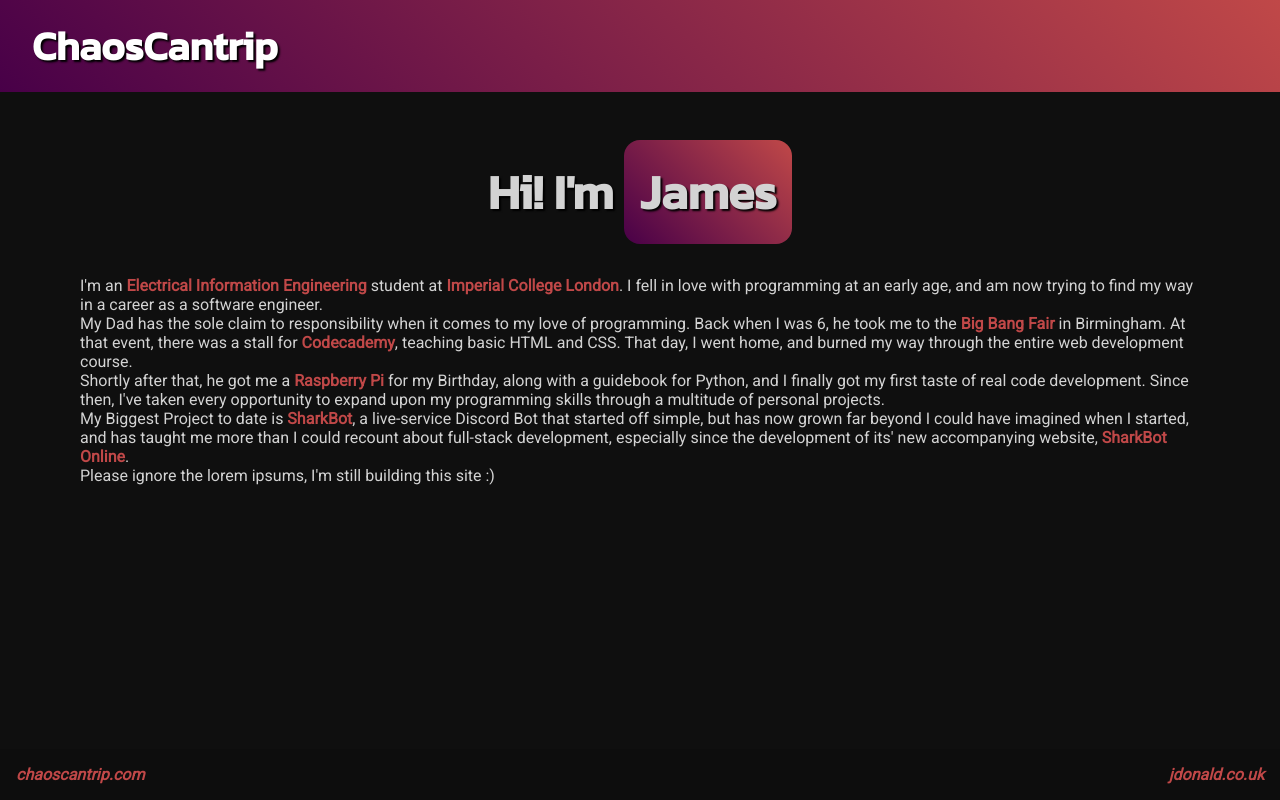
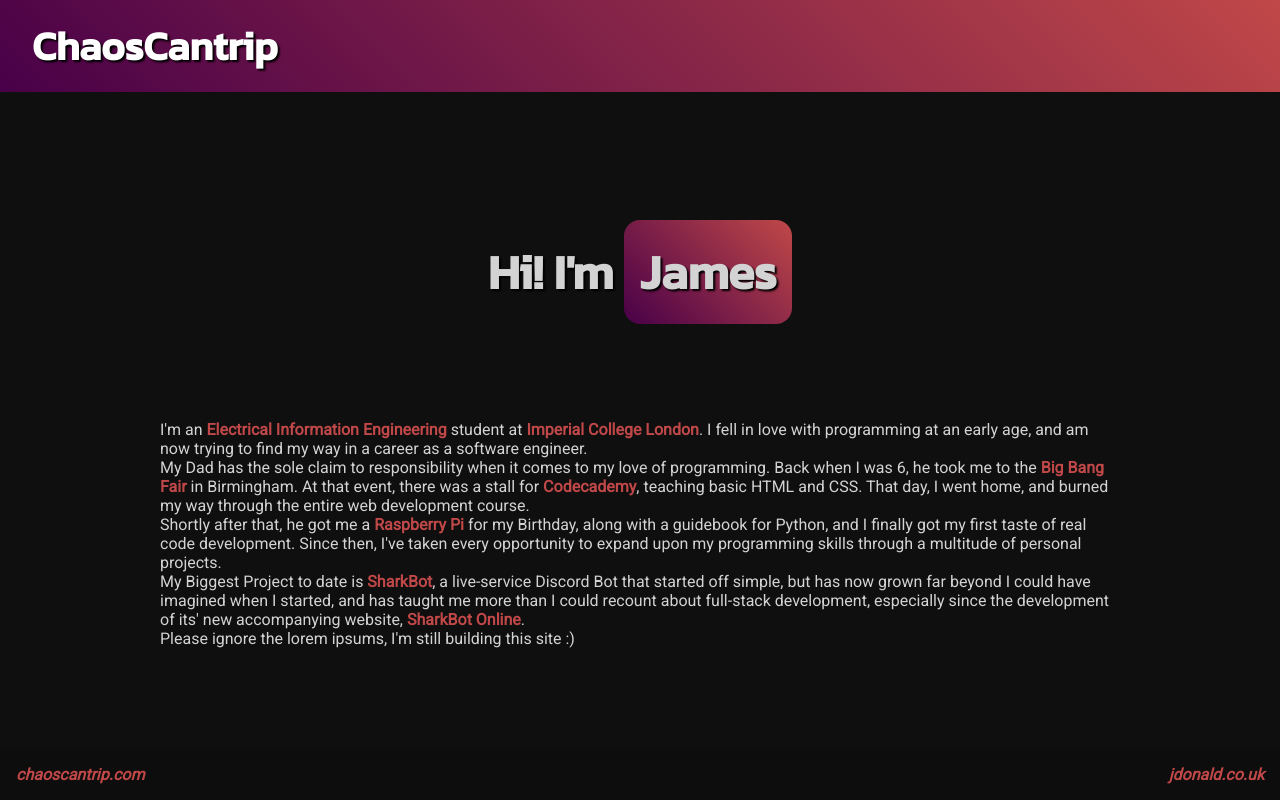
Before and after one commit to ChaosCantrip/Website, a Next.js app: page / in a window 1280 px wide. Built offline with nearby package versions, Linux system fonts and the light colour scheme.

Commit message:
Updated homepage stylings

```diff
--- a/app/HomePage.module.css
+++ b/app/HomePage.module.css
@@ -1,3 +1,12 @@
+.wrapper {
+    max-width: 80rem;
+    margin-inline: auto;
+    padding-inline: 5rem;
+    display: flex;
+    flex-direction: column;
+    align-items: center;
+}
+
 .top {
     display: flex;
     justify-content: center;
@@ -9,7 +18,7 @@
 .top h1 {
     font-size: 3rem;
     text-shadow: 2px 2px 2px black;
-    margin-bottom: 1rem;
+    padding: 5rem;
 }
 
 .top .name {
```
